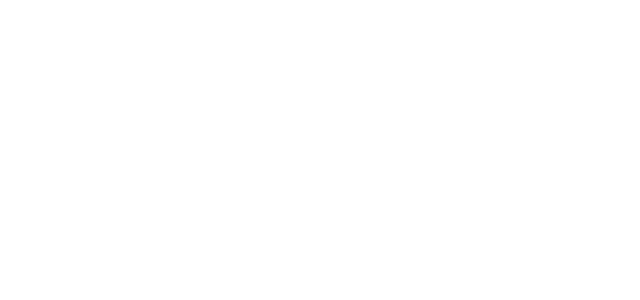
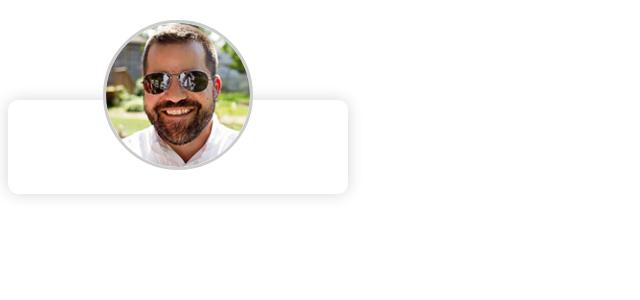
Before and after one commit to Nintiko/vue_user_card, a Vue app: page / in a window 1280 px wide. Shown: the top 300 px of the page, without its empty margins (0-640 px from the left). Built offline with nearby package versions, Linux system fonts and the light colour scheme.

Commit message:
UserImage

```diff
--- a/src/App.vue
+++ b/src/App.vue
@@ -1,5 +1,6 @@
 <template>
   <div id="app">
+    <UserCard/>
   </div>
 </template>
 
--- a/src/components/UserCard.vue
+++ b/src/components/UserCard.vue
@@ -1,10 +1,17 @@
 <template>
-  <div class="user-card"></div>
+  <div class="user-card">
+      <UserImage/>
+  </div>
 </template>
 
 <script>
+import UserImage from './UserImage.vue'
+
 export default {
   name: "UserCard",
+  components: {
+      UserImage,
+  },
 };
 </script>
 
```
